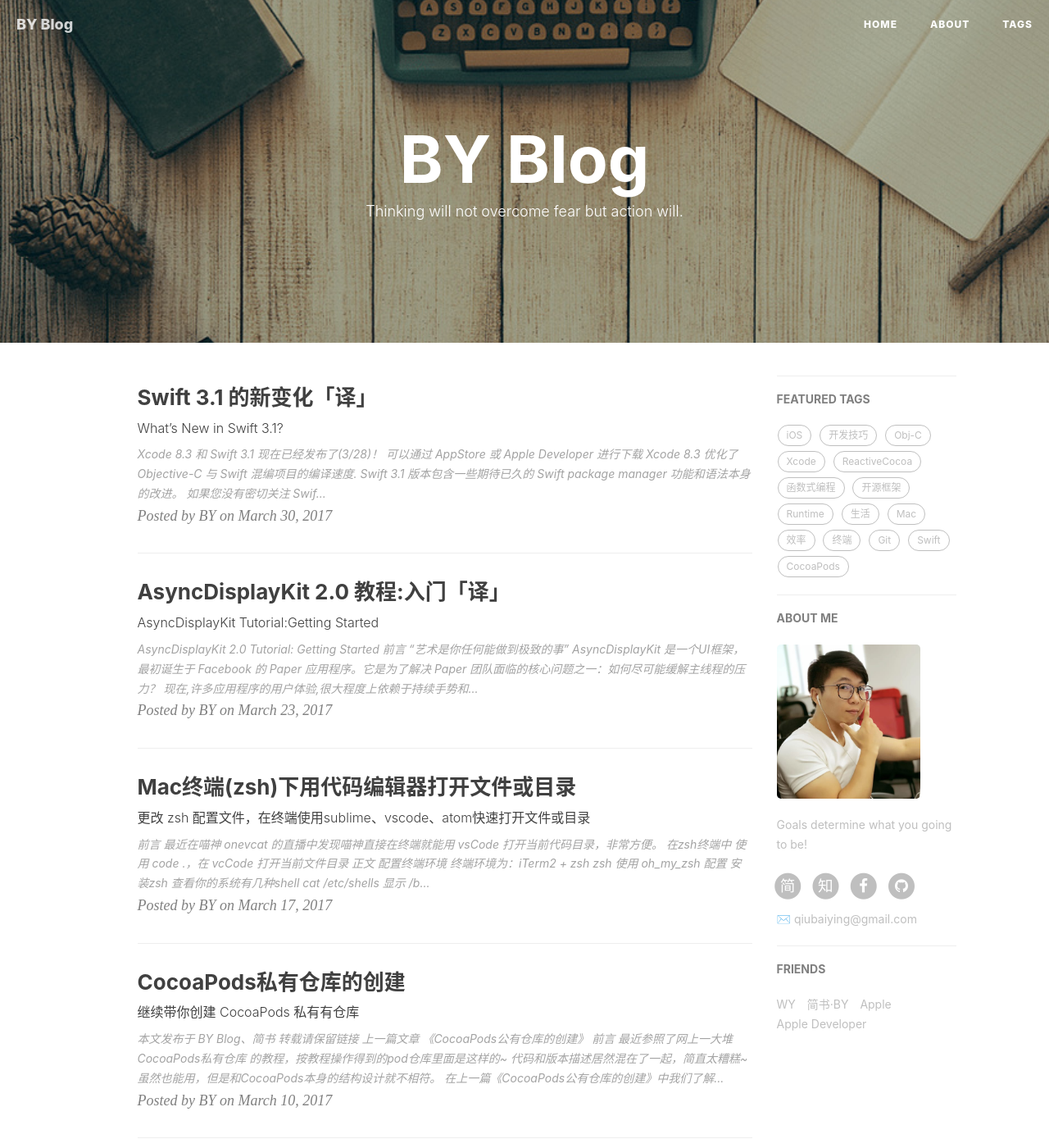
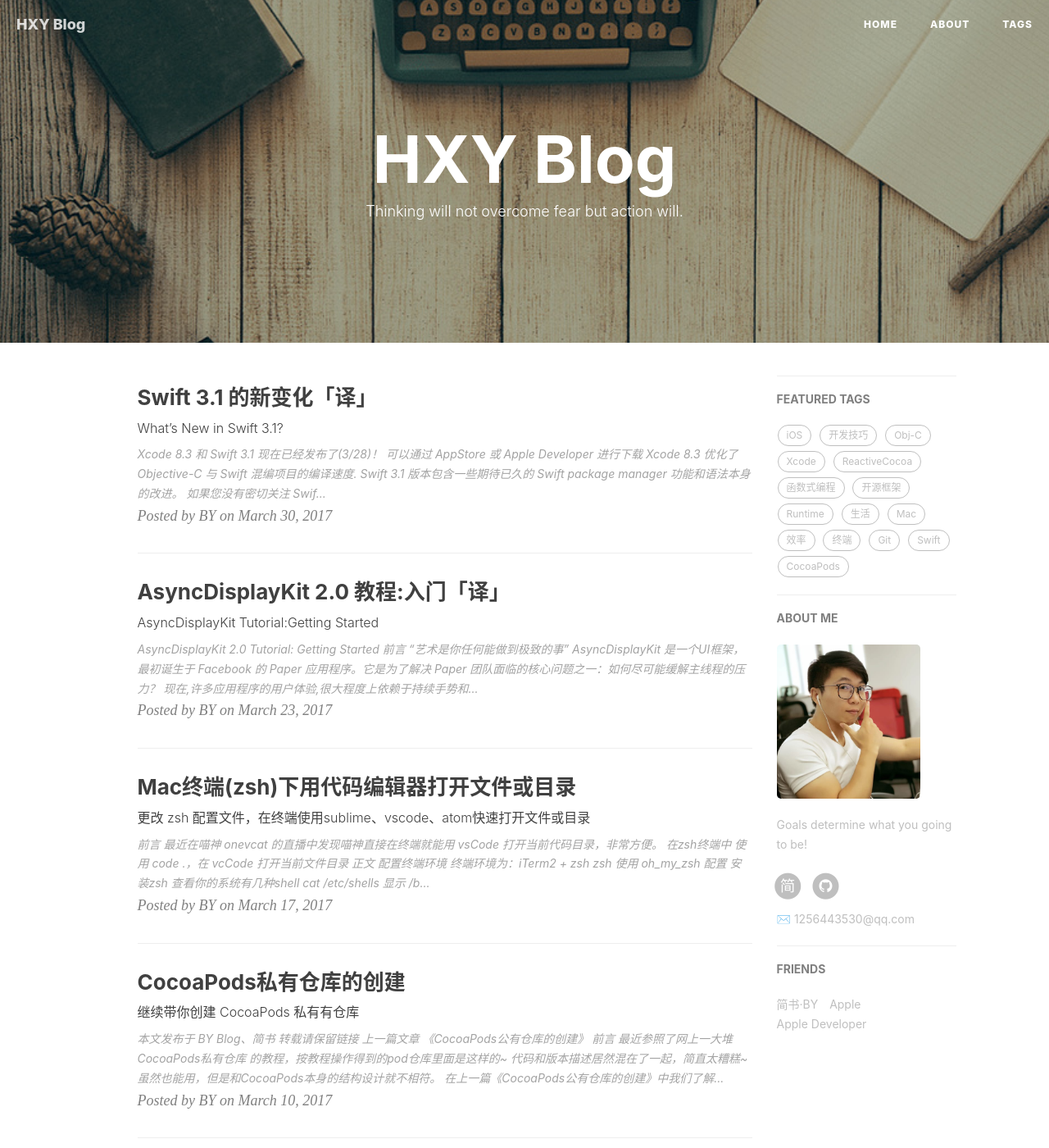
Before and after one commit to EdisonHXY/EdisonHXY.github.io, a Jekyll site: the page built from index.html, in a window 1280 px wide and 1400 px high. Shown: the whole window at 82% size. Built offline with Jekyll 4.4.1, drawn with Linux system fonts in a browser that asks for light colours; nearby versions of some CDN libraries; the list of posts is cut into pages by our own code; comment, search, counter and statistics services are not loaded; part of the change alters nothing that is shown; some of the changed text lies outside the part shown.

Commit message:
Update _config.yml

```diff
--- a/_config.yml
+++ b/_config.yml
@@ -1,13 +1,13 @@
 # Site settings
-title: BY Blog
-SEOTitle: 柏荧的博客 | BY Blog
+title: HXY Blog
+SEOTitle: 胡雪源的博客 | HXY Blog
 header-img: img/post-bg-desk.jpg
-email: qiubaiying@gmail.com
-description: "每个胜利背后都有许多尝试"
-keyword: "BY, BY Blog, 柏荧的博客, qiubaiying, 邱柏荧, iOS, Apple, iPhone"
-url: "http://qiubaiying.github.io"          # your host, for absolute URL
+email: 1256443530@qq.com
+description: "自己打败自己是最可悲的失败，自己战胜自己是最可贵的胜利。"
+keyword: "HXY, HXY Blog, 胡雪源的博客, huxueyuan, 胡雪源, iOS, Apple, iPhone"
+url: "http://edisonhxy.github.io"          # your host, for absolute URL
 baseurl: ""      # for example, '/blog' if your blog hosted on 'host/blog'
-github_repo: "https://github.com/qiubaiying/qiubaiying.github.io.git" # you code repository
+github_repo: "https://github.com/EdisonHXY/EdisonHXY.github.io.git" # you code repository
 
 # Sidebar settings
 sidebar: true                           # whether or not using Sidebar.
@@ -19,10 +19,10 @@ sidebar-avatar: img/avatar-by.jpg      # use absolute URL, seeing it's used in b
 # SNS settings
 RSS: false
 # weibo_username:     qiubaiying
-zhihu_username:     qiubaiying
+zhihu_username:
 github_username:    qiubaiying
-facebook_username:  baiying.qiu.7
-jianshu_username:   e71990ada2fd
+facebook_username:
+jianshu_username:   61cac8b38889
 #twitter_username:   qiubaiying
 
 
@@ -58,7 +58,7 @@ kramdown:
 #disqus_username: _your_disqus_short_name_
 
 # Duoshuo settings
-duoshuo_username: qiubaiying
+duoshuo_username:
 # Share component is depend on Comment so we can NOT use share only.
 duoshuo_share: true                     # set to false if you want to use Comment without Sharing
 
@@ -67,10 +67,10 @@ duoshuo_share: true                     # set to false if you want to use Commen
 
 # Analytics settings
 # Baidu Analytics
-ba_track_id: b50bf2b12b5338a1845e33832976fd68
+ba_track_id:
 
 # Google Analytics
-ga_track_id: 'UA-90855596-1'            # Format: UA-xxxxxx-xx
+ga_track_id: ''            # Format: UA-xxxxxx-xx
 ga_domain: auto
 
 
@@ -92,11 +92,8 @@ service-worker: true
 # Friends
 friends: [
     {
-        title: "WY",
-        href: "http://zhengwuyang.com"
-    },{
         title: "简书·BY",
-        href: "http://www.jianshu.com/u/e71990ada2fd"
+        href: "http://www.jianshu.com/u/61cac8b38889"
     },{
         title: "Apple",
         href: "https://apple.com"
```
